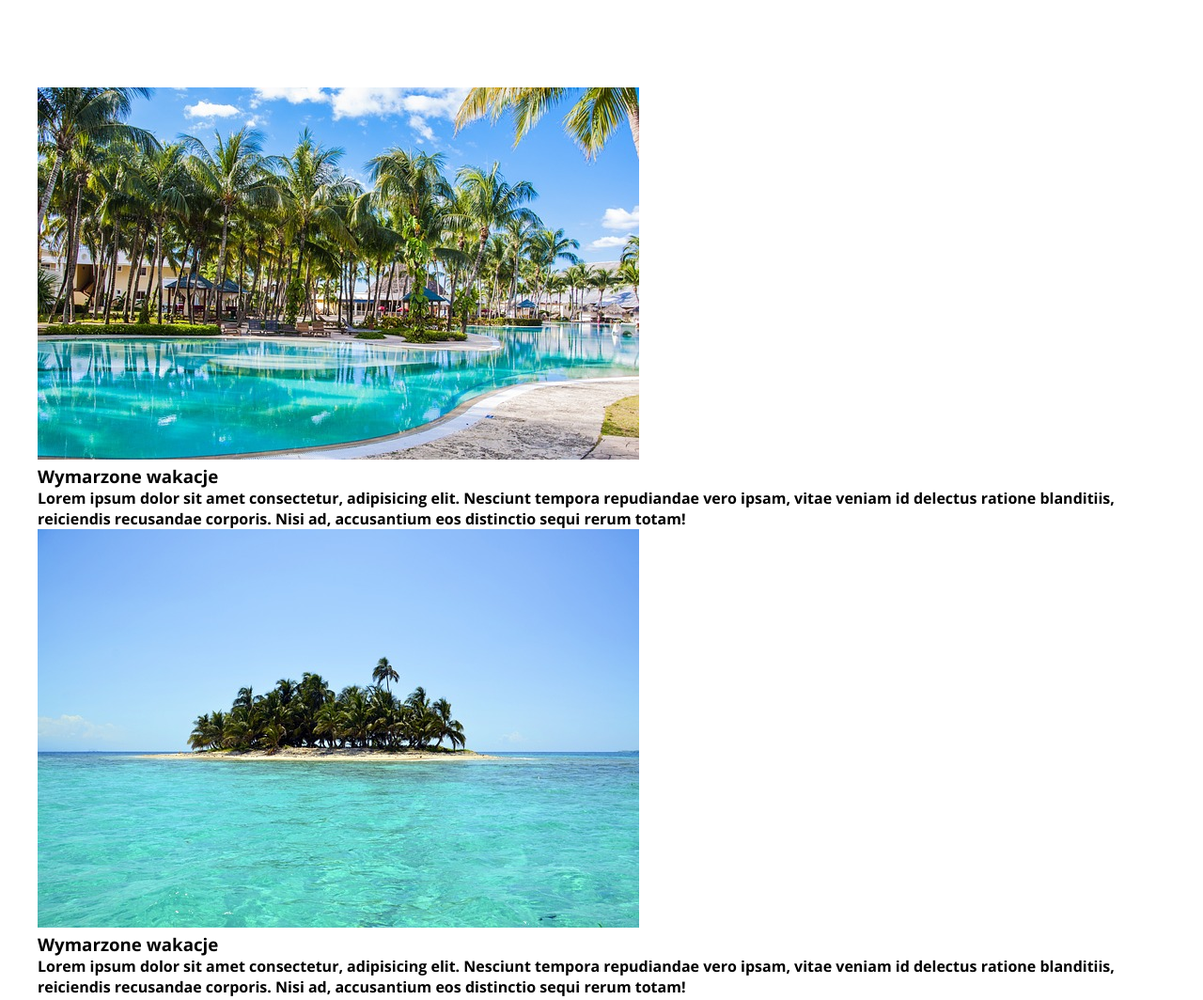
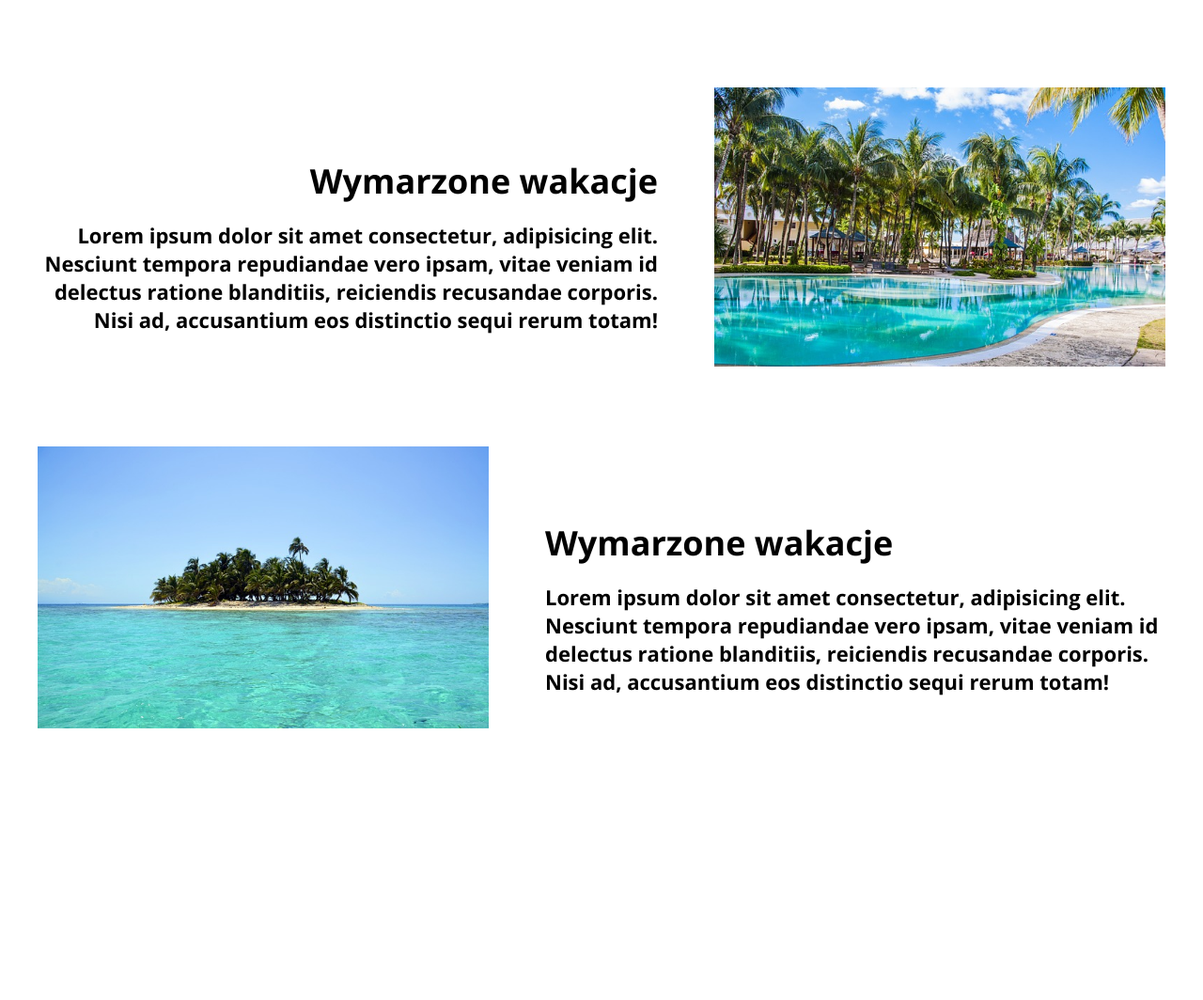
Before and after one commit to TomaszTomasz87/Project-9-, a plain HTML site: page index.html in a window 1280 px wide. Shown: the part 828-1892 px from the top of the page at 94% size. Drawn offline with nearby package versions, Linux system fonts and the light colour scheme; files that its build step writes are made by us from their sources; files whose address does not match are found by name.

Commit message:
Update main.scss

```diff
--- a/main.scss
+++ b/main.scss
@@ -120,7 +120,6 @@ body {
 
 .nav-items-animation {
 	animation: navItemsAnimation 1s both;
-
 }
 
 // header
@@ -161,7 +160,61 @@ body {
 		}
 	}
 }
+// main / dreams
+.dreams {
+	&__box {
+		display: flex;
+		flex-direction: column;
+		margin: 2em 0;
+	}
+	&__img {
+		width: 100%;
+		margin-bottom: 1em;
+	}
+	&__title {
+		margin-bottom: 0.5em;
+	}
+	&__text {
+		font-size: 1.4rem;
+	}
+}
+
 // media
+
+@media (min-width: 576px) {
+	.dreams {
+		&__box {
+			flex-direction: row;
+			justify-content: space-between;
+
+			&-text {
+				width: 55%;
+
+				&--right {
+					text-align: right;
+				}
+			}
+
+			&-img {
+				width: 40%;
+
+				&--right {
+					order: 1;
+				}
+			}
+		}
+		&__img {
+			margin-bottom: 0;
+			max-height: 300px;
+		}
+	}
+	.dreams {
+		&__text {
+			font-size: 1.8rem;
+		}
+	}
+}
+
 @media (min-width: 768px) {
 	.white-block {
 		height: 50px;
@@ -191,4 +244,27 @@ body {
 			font-size: 10rem;
 		}
 	}
+	.nav {
+		&__item {
+			font-size: 4.8rem;
+		}
+	}
+	.dreams {
+		&__box {
+			margin: 5em 0;
+
+			&-text {
+				display: flex;
+				flex-direction: column;
+				justify-content: flex-end;
+				margin-bottom: 2.5em;
+			}
+		}
+		&__title {
+			font-size: 3.6rem;
+		}
+		&__text {
+			font-size: 2.2rem;
+		}
+	}
 }
```
